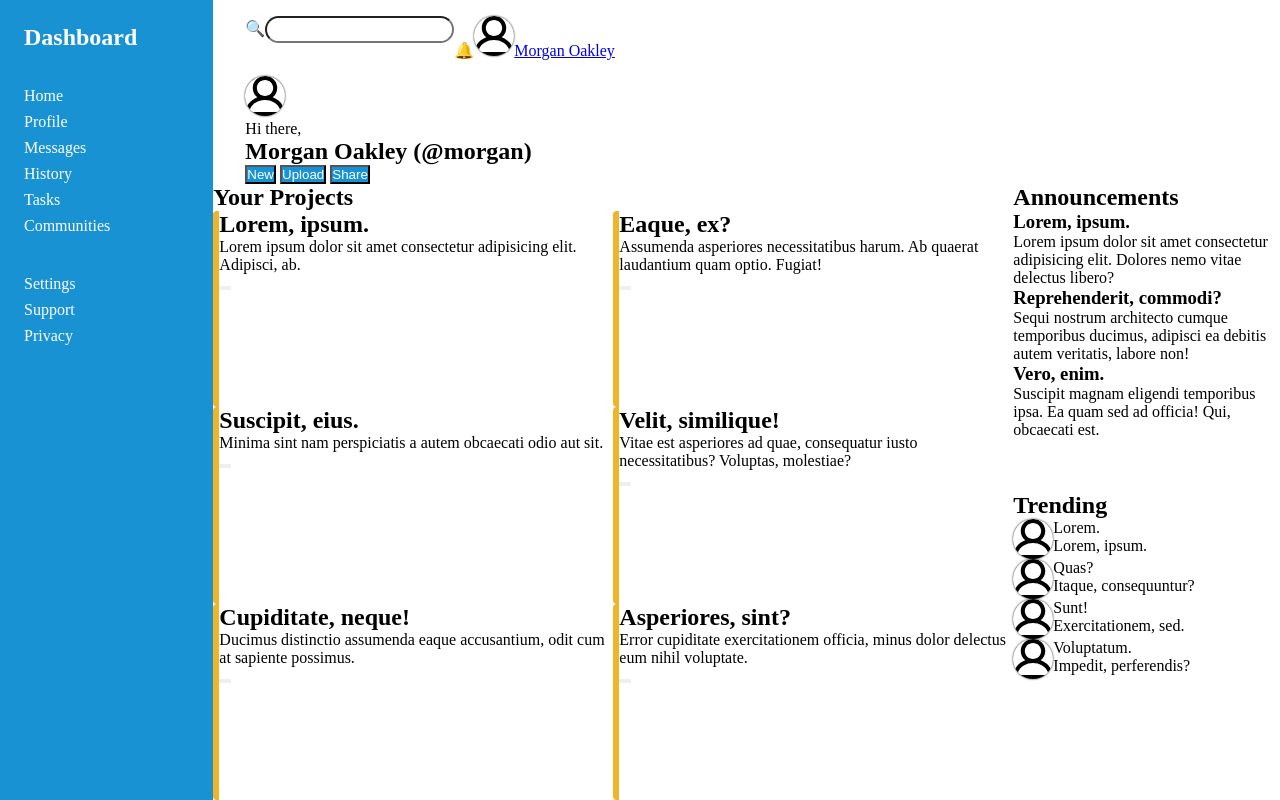
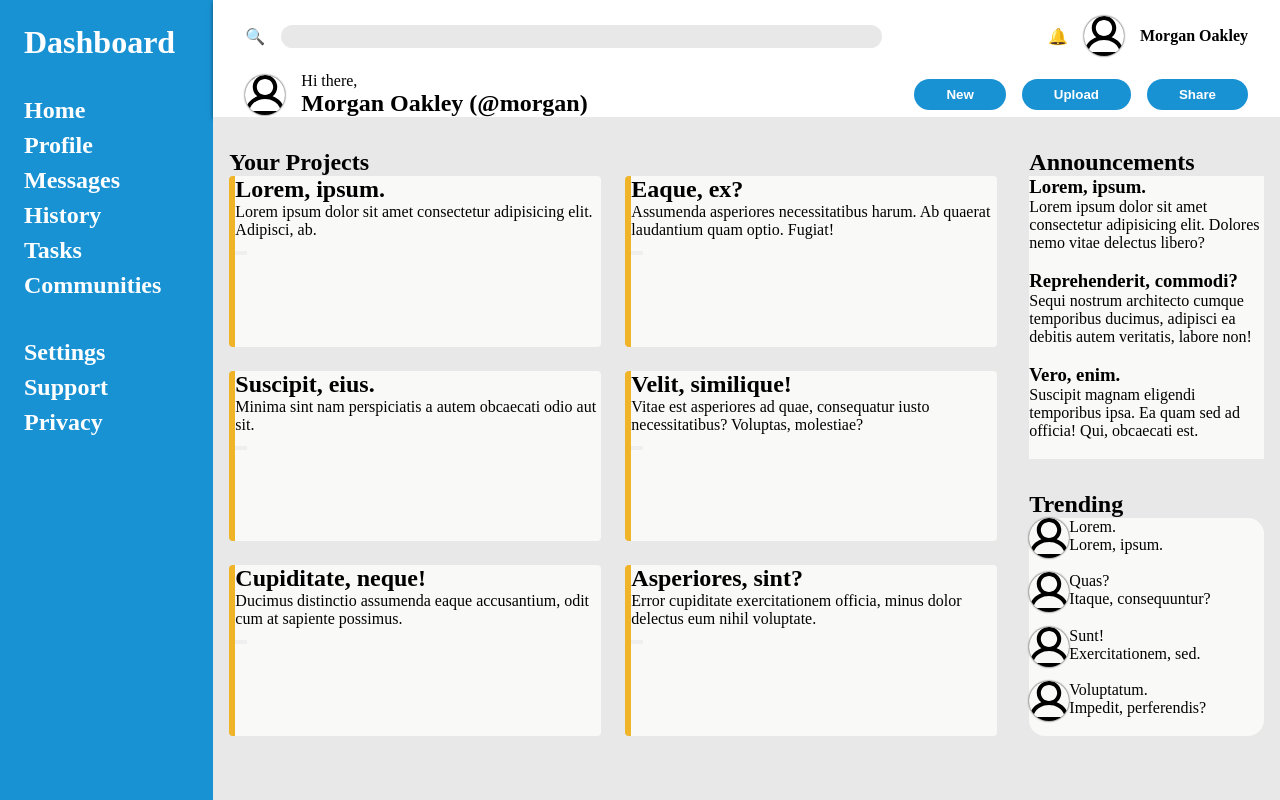
Before and after one commit to Daxyca/top-admin-dashboard, a plain HTML site: page index.html in a window 1280 px wide. Drawn offline with Linux system fonts and the light colour scheme.

Commit message:
feat(ui): improve header layout

```diff
--- a/index.html
+++ b/index.html
@@ -25,12 +25,8 @@
     </nav>
     <header class="main-header">
         <div class="header-upper">
-            <div class="search-container">
-                <span>🔍<input type="text" id="search-bar"></span>
-            </div>
-            <div class="user-container">
-                <span>🔔<img src="images/profile-round.svg" alt="profile icon"><a href="#user">Morgan Oakley</a></span>
-            </div>
+            <span>🔍</span><input type="text" id="search-bar">
+            <span>🔔</span><img src="images/profile-round.svg" alt="profile icon"><a class="user-link" href="#user">Morgan Oakley</a>
         </div>
         <div class="header-lower">
             <img src="images/profile-round.svg" alt="profile icon" class="user-img">
@@ -113,7 +109,6 @@
                         <p>Lorem.</p>
                         <p>Lorem, ipsum.</p>
                     </div>
-                    </img>
                 </div>
                 <div class="trending-container">
                     <img src="images/profile-round.svg" alt="profile icon" class="trending-icon">
@@ -121,7 +116,6 @@
                         <p>Quas?</p>
                         <p>Itaque, consequuntur?</p>
                     </div>
-                    </img>
                 </div>
                 <div class="trending-container">
                     <img src="images/profile-round.svg" alt="profile icon" class="trending-icon">
@@ -129,7 +123,6 @@
                         <p>Sunt!</p>
                         <p>Exercitationem, sed.</p>
                     </div>
-                    </img>
                 </div>
                 <div class="trending-container">
                     <img src="images/profile-round.svg" alt="profile icon" class="trending-icon">
@@ -137,7 +130,6 @@
                         <p>Voluptatum.</p>
                         <p>Impedit, perferendis?</p>
                     </div>
-                    </img>
                 </div>
             </main>
         </section>
--- a/style.css
+++ b/style.css
@@ -4,7 +4,6 @@
     margin: 0;
     padding: 0;
     box-sizing: border-box;
-    /* border: 1px solid black; */
 }
 
 :root {
@@ -13,8 +12,8 @@
 }
 
 img {
-    width: 40px;
-    height: 40px;
+    width: 2.5rem;
+    height: 2.5rem;
     box-shadow: 0px 0px 2px black;
     border-radius: 50%;
 }
@@ -25,7 +24,7 @@ body {
     width: 100vw;
     height: 100vh;
     display: grid;
-    grid-template: 1fr 4fr / 1fr 5fr
+    grid-template: auto 1fr / minmax(200px, 1fr) 5fr
 }
 
 .side-bar {
@@ -34,12 +33,14 @@ body {
 
 .main-header {
     grid-area: 1 / 2 / 2 / 3;
+    box-shadow: 0px 2px 4px rgba(0,0,0,0.5);
 }
 
 .main-content {
     grid-area: 2 / 2 / 3 / 3;
     display: grid;
     grid-template: 1fr 1fr / 3fr 1fr;
+    background-color: #e8e8e8;
 }
 
 .main-content > section {
@@ -49,24 +50,52 @@ body {
 
 .projects {
     grid-area: 1 / 1 / 3 / 2;
+    margin: 2rem 1rem 4rem;
 }
 
 .announcements {
     grid-area: 1 / 2 / 2 / 3;
+    margin: 2rem 1rem 0rem;
 }
 
 .trending {
     grid-area: 2 / 2 / 3 / 3;
+    margin: 2rem 1rem 4rem;
 }
 
 .projects-container {
     display: grid;
     grid-template: repeat(3, 1fr) / repeat(2, 1fr);
+    gap: 1.5rem;
+}
+
+.project-container {
+    border-left: 0.375rem solid var(--accent-color);
+    border-radius: 0.25rem;
+    background-color: #f9faf8;
+}
+
+.announcements-container {
+    display: grid;
+    grid-template-rows: repeat(3, 1fr);
+    background-color: #f9faf8;
+}
+
+.trendings-container {
+    display: grid;
+    grid-template-rows: repeat(4, 1fr);
+    background-color: #f9faf8;
+    border-radius: 1rem;
+}
+
+.trending-container {
+    display: grid;
+    grid-template-columns: auto 1fr;
 }
 
 /* non-grid styling */
 
-nav {
+.side-bar {
     padding: 1.5rem;
 }
 
@@ -75,11 +104,17 @@ nav {
     color: white;
 }
 
+.side-bar-title  {
+    font-size: 2rem;
+}
+
 .side-bar-list {
     margin-block: 2rem;
 }
 
 .side-bar-item {
+    font-size: 1.5rem;
+    font-weight: bold;
     list-style-type: none;
     padding-block: 0.25rem;
 }
@@ -90,23 +125,45 @@ nav {
 
 .header-upper {
     padding: 1rem 2rem;
-    display: flex;
+    display: grid;
+    grid-template-columns: auto 1fr repeat(3, auto);
+    display: grid;
+    align-items: center;
+    gap: 1rem;
 }
 
 #search-bar {
     padding: 0.25rem;
     border-radius: 1rem;
+    margin-right: 20%;
+    border: 0;
+    outline: 0;
+    background-color: #e8e8e8;
+}
+
+.user-link {
+    text-decoration: none;
+    color: black;
+    font-weight: bold;
 }
 
 .header-lower {
     padding: 0 2rem;
+    display: grid;
+    grid-template-columns: auto 1fr 1fr auto;
+    align-items: center;
+    gap: 1rem
 }
 
-.project-container {
-    border-left: 0.375rem solid var(--accent-color);
-    border-radius: 0.25rem;
+.buttons-container {
+    grid-column: 4 / 5;
+    display: flex;
+    gap: 1rem;
 }
 
-.trending-container {
-    display: flex;
+.interact-button {
+    padding: 0.5rem 2rem;
+    border-radius: 1rem;
+    border: none;
+    font-weight: bold;
 }
```
Lines whose indentation alone changed are shown as unchanged.
